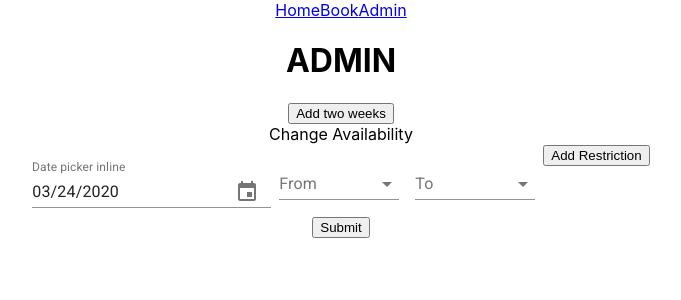
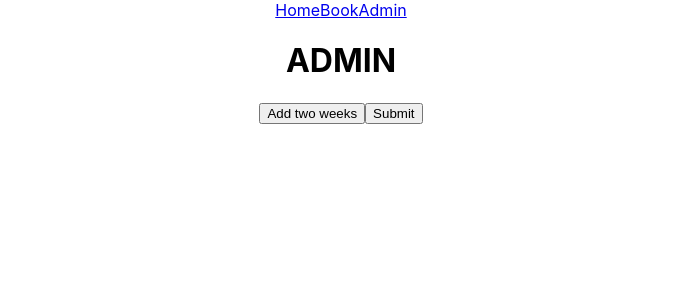
Before and after one commit to julienguyenn/car-detailing-site, a React (Create React App) app in the folder client/: page /admin in a window 1280 px wide. Shown: the top 300 px of the page, without its empty margins (299-980 px from the left). Built offline with nearby package versions, Linux system fonts and the light colour scheme.

Commit message:
linting erros

```diff
--- a/client/src/admin/RestrictionForm.js
+++ b/client/src/admin/RestrictionForm.js
@@ -37,6 +37,7 @@ export default function RestrictionForm({dates, changeDates, minMaxDates}) {
 
   return (
     <div>
+      <div>Change Availability</div>
        <MuiPickersUtilsProvider utils={DateFnsUtils}>
         <KeyboardDatePicker
           disableToolbar
--- a/client/src/admin/addSchedule.js
+++ b/client/src/admin/addSchedule.js
@@ -42,8 +42,8 @@ export default function AddSchedule() {
   return (
     <div>
       <button onClick={addDates}>Add two weeks</button>
-      <div>Change Availability</div>
-        <RestrictionForm dates={dates} changeDates={changeDates} minMaxDates={minMaxDates} />
+      { Object.keys(dates).length !== 0 &&
+      <RestrictionForm dates={dates} changeDates={changeDates} minMaxDates={minMaxDates} /> }
       <button onClick={addSchedule}>Submit</button>
     </div>
   )
```
